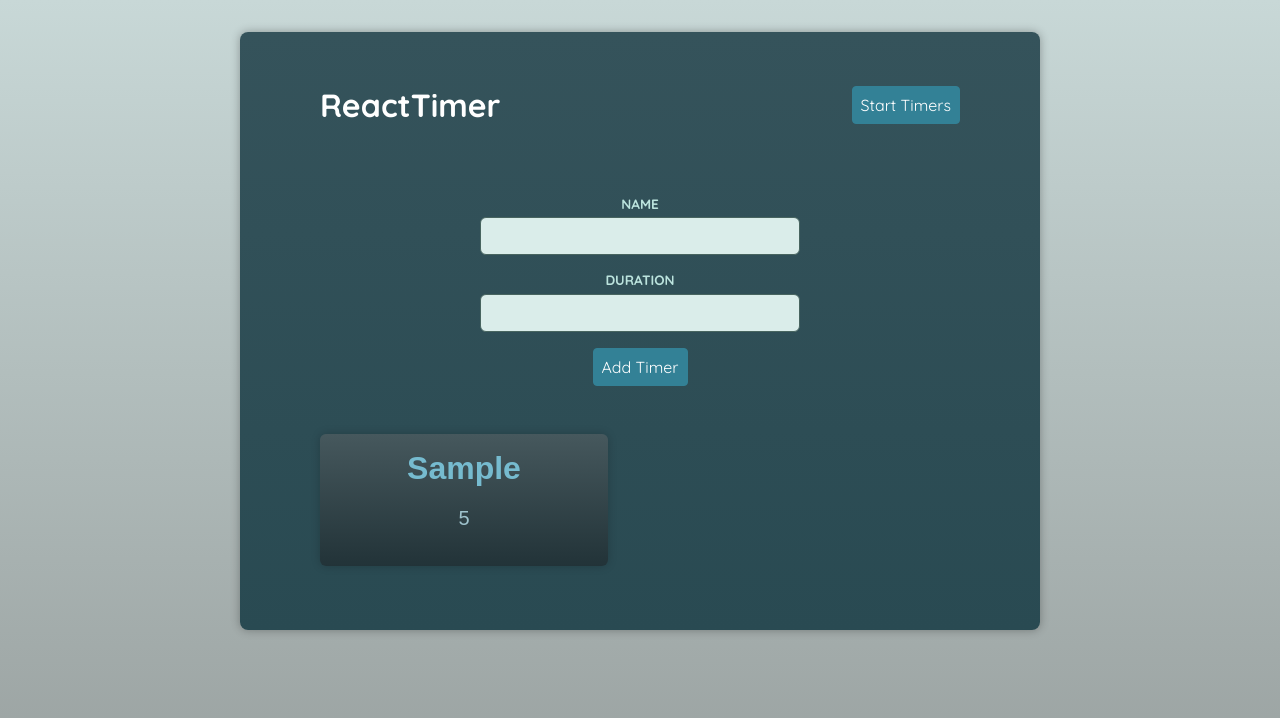
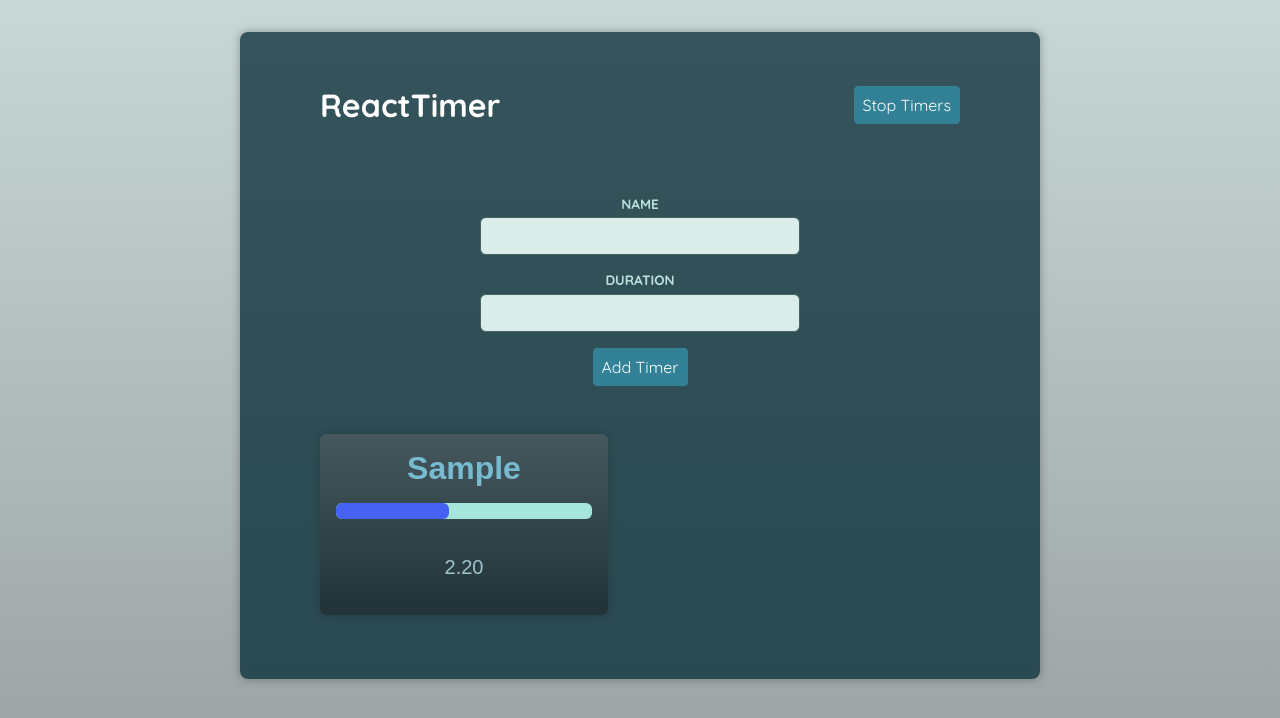
Before and after one commit to younusraza909/typescript-basic-project, a React (Vite) app in the folder adv-components-react/: page / in a window 1280 px wide. Both pictures are taken after typing "Sample", "5" into the empty fields and a click on the button "Add Timer". Shown: the top 718 px of the page. Built offline with nearby package versions, Linux system fonts and the light colour scheme; a web font is replaced by a local one.

Commit message:
Addin side effects

```diff
--- a/adv-components-react/src/components/Header.tsx
+++ b/adv-components-react/src/components/Header.tsx
@@ -2,13 +2,14 @@
 import Button from "./UI/Button";
 
 export default function Header() {
-  const { isRunning, stopTimers, startTimers } = useTimerContext();
+  const { isRunning, stopTimers, startTimers, timers } = useTimerContext();
 
   return (
     <header>
       <h1>ReactTimer</h1>
 
       <Button
+        disabled={timers.length === 0}
         onClick={() => {
           isRunning ? stopTimers() : startTimers();
         }}
--- a/adv-components-react/src/components/Timer.tsx
+++ b/adv-components-react/src/components/Timer.tsx
@@ -1,11 +1,42 @@
-import { Timer as TimerProps } from "../store/timers-context";
+import { useEffect, useRef, useState } from "react";
+import { Timer as TimerProps, useTimerContext } from "../store/timers-context";
 import Container from "./UI/Container";
 
 export default function Timer({ name, duration }: TimerProps) {
+  const interval = useRef<number | null>(null);
+  const [remainingTime, setRemainingTime] = useState(duration * 1000);
+
+  const { isRunning } = useTimerContext();
+
+  if (remainingTime <= 0 && interval.current) {
+    clearInterval(interval.current);
+  }
+
+  useEffect(() => {
+    let timer: number;
+    if (isRunning) {
+      timer = setInterval(() => {
+        setRemainingTime((prev) => prev - 50);
+      }, 50);
+      interval.current = timer;
+    } else if (interval.current) {
+      clearInterval(interval.current);
+    }
+
+    return () => {
+      if (interval.current) {
+        return clearInterval(interval.current);
+      }
+    };
+  }, [isRunning]);
+
+  const formattedTime = (remainingTime / 1000).toFixed(2);
+
   return (
     <Container as="article">
       <h2>{name}</h2>
-      <p>{duration}</p>
+      <progress max={duration * 1000} value={remainingTime} />
+      <p>{formattedTime}</p>
     </Container>
   );
 }
--- a/adv-components-react/src/components/Timers.tsx
+++ b/adv-components-react/src/components/Timers.tsx
@@ -7,7 +7,6 @@
     <ul>
       {timers.map((t) => (
         <li key={t.name}>
-          {" "}
           <Timer name={t.name} duration={t.duration} />
         </li>
       ))}
--- a/adv-components-react/src/store/timers-context.tsx
+++ b/adv-components-react/src/store/timers-context.tsx
@@ -45,13 +45,18 @@
 ): TimersState => {
   switch (action.type) {
     case "ADD_TIMER":
-      return { ...state, timers: [...state.timers, { ...action.payload }] };
+      return {
+        ...state,
+        timers: [...state.timers, { ...action.payload }],
+        isRunning: true,
+      };
     case "START_TIMERS":
       return { ...state, isRunning: true };
     case "END_TIMERS":
       return { ...state, isRunning: false };
+    default:
+      return state;
   }
-  return state;
 };
 
 export const TimersContextProvider = ({
```
